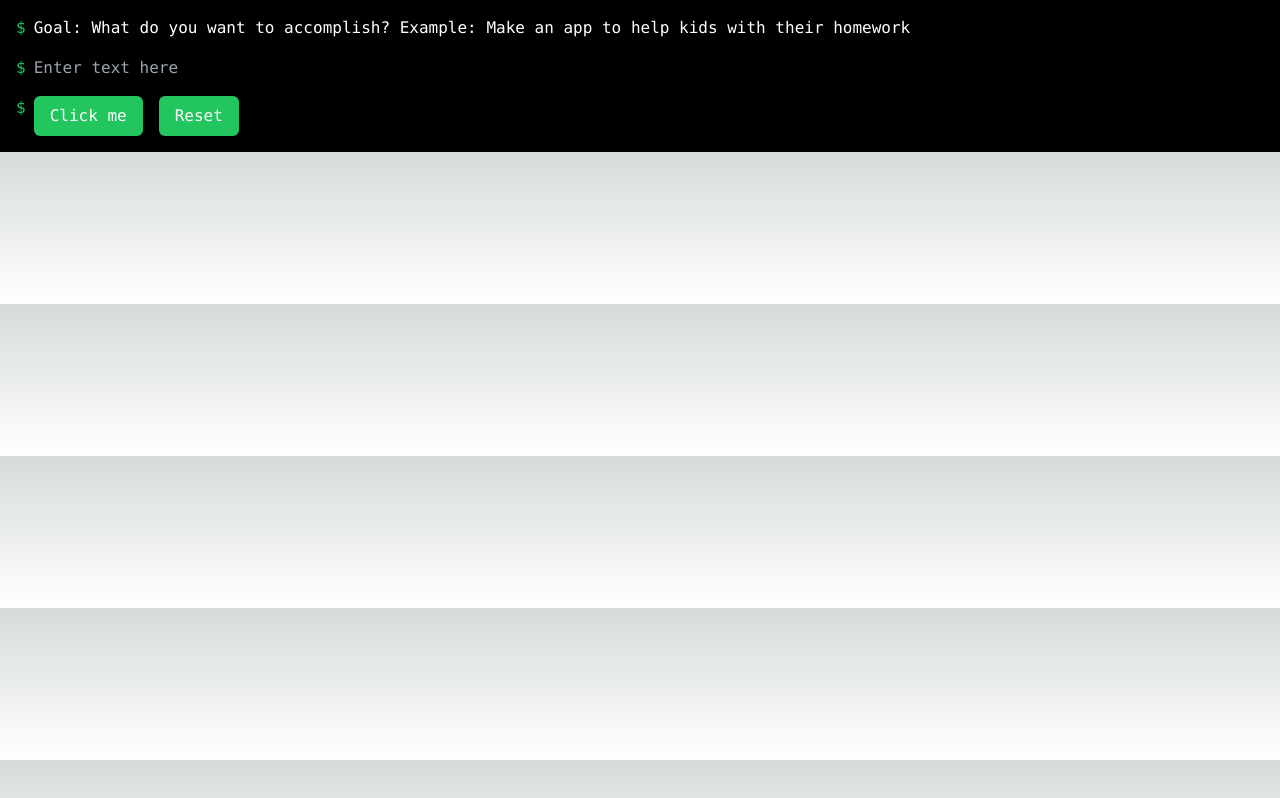
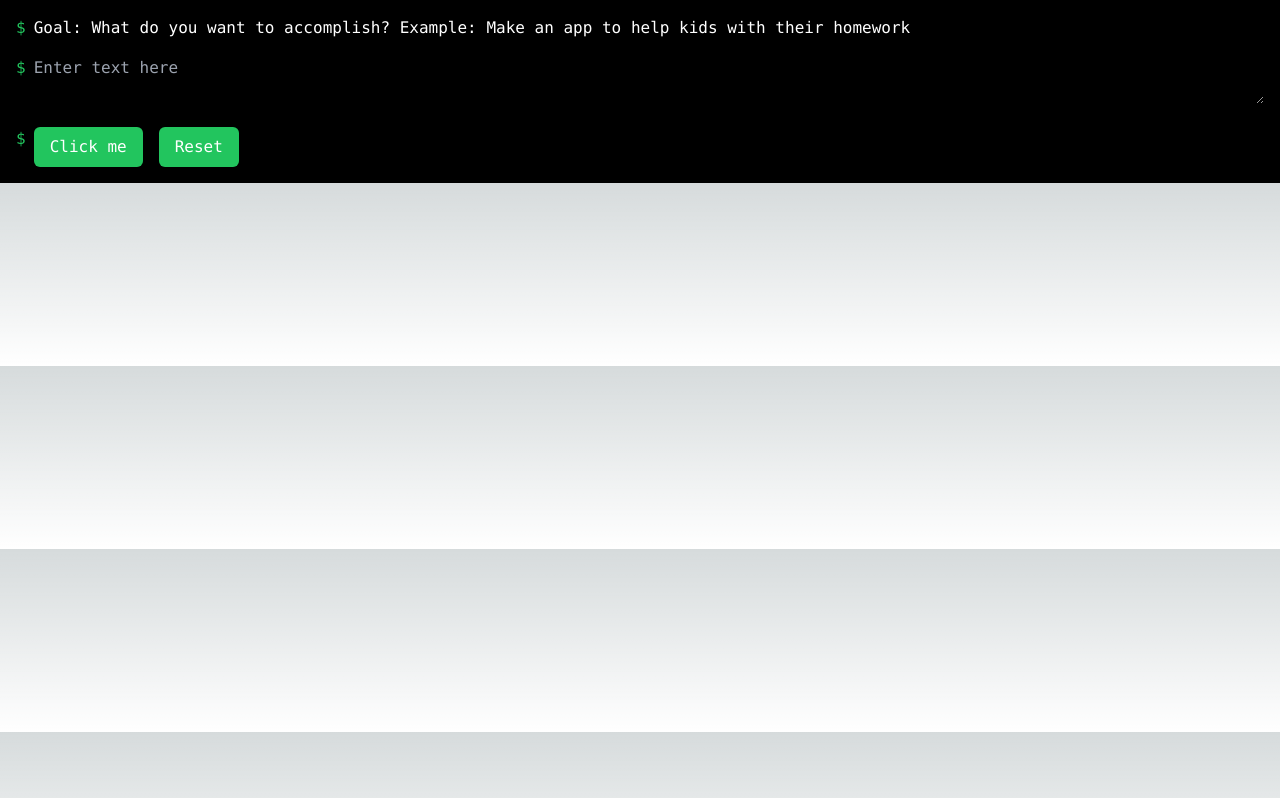
Before and after one commit to BillyLuisNeedham/ai-helper, a Next.js app: page / in a window 1280 px wide. Built offline with nearby package versions, Linux system fonts and the light colour scheme.

Commit message:
refactor: tweak styles

```diff
--- a/src/app/layout.tsx
+++ b/src/app/layout.tsx
@@ -5,8 +5,8 @@ import { Inter } from 'next/font/google'
 const inter = Inter({ subsets: ['latin'] })
 
 export const metadata: Metadata = {
-  title: 'Create Next App',
-  description: 'Generated by create next app',
+  title: 'Wizard Ai Scrolls',
+  description: 'Wizard assistance while creating AI prompts',
 }
 
 export default function RootLayout({
--- a/src/components/TextInput.tsx
+++ b/src/components/TextInput.tsx
@@ -14,8 +14,8 @@ export const TextInput: React.FC<TextInputProps> = ({
   onKeyDown,
 }) => {
   return (
-    <input
-      className="bg-transparent flex-1 focus:outline-none"
+    <textarea
+      className="bg-transparent flex-1 focus:outline-none w-full"
       type="text"
       value={value}
       onChange={(e) => onChange(e.target.value)}
```
